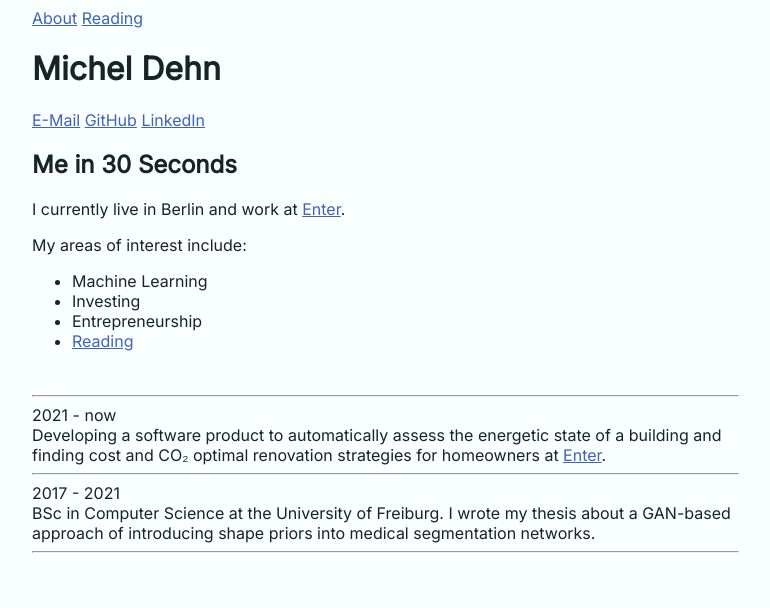
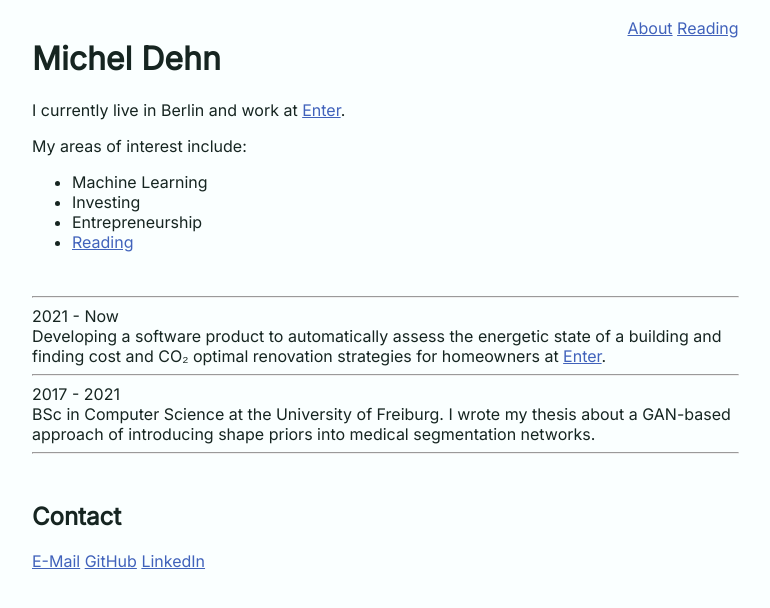
Before and after one commit to micheldehn/website, a plain HTML site: page index.html in a window 1280 px wide. Shown: the whole page, without its empty margins (96-866 px from the left). Drawn offline with Linux system fonts and the light colour scheme.

Commit message:
Change layout

```diff
--- a/index.html
+++ b/index.html
@@ -30,22 +30,16 @@
   </head>
 
   <body>
-    <nav>
+    <nav class="nav">
       <a href="./index.html">About</a>
       <a href="./reading.html">Reading</a>
     </nav>
 
-    <header>
-      <h1>Michel Dehn</h1>
-      <aside>
-        <a href= "mailto:hey@micheldehn.com">E-Mail</a>
-        <a href="https://github.com/micheldehn">GitHub</a>
-        <a href="https://linkedin.com/in/michel-dehn">LinkedIn</a>
-      </aside>
-    </header>
-
-    <h2>Me in 30 Seconds</h2>
-    <p>I currently live in Berlin and work at <a href="https://www.enter.de">Enter</a>.</p>
+    <h1>Michel Dehn</h1>
+    <p>
+      I currently live in Berlin and work at
+      <a href="https://www.enter.de">Enter</a>.
+    </p>
     <p>My areas of interest include:</p>
     <ul>
       <li>Machine Learning</li>
@@ -57,32 +51,23 @@
     <br />
 
     <hr />
-    <div id="history" class="container">
-      <div class="entry row">
-        <div class="timespan">2021 - now</div>
-        <div class="ico">
-          <div class="entry-dot"></div>
-        </div>
-        <div class="desc">
-          Developing a software product to automatically assess the energetic
-          state of a building and finding cost and CO₂ optimal renovation
-          strategies for homeowners at
-          <a href="https://www.enter.de">Enter</a>.
-        </div>
-      </div>
-      <hr />
-      <div class="entry row">
-        <div class="timespan">2017 - 2021</div>
-        <div class="ico">
-          <div class="entry-dot"></div>
-        </div>
-        <div class="desc">
-          BSc in Computer Science at the University of Freiburg. I wrote my
-          thesis about a GAN-based approach of introducing shape priors into
-          medical segmentation networks.
-        </div>
-      </div>
-    </div>
+    <div>2021 - Now</div>
+    Developing a software product to automatically assess the energetic state of
+    a building and finding cost and CO₂ optimal renovation strategies for
+    homeowners at
+    <a href="https://www.enter.de">Enter</a>.
     <hr />
+    <div>2017 - 2021</div>
+    BSc in Computer Science at the University of Freiburg. I wrote my thesis
+    about a GAN-based approach of introducing shape priors into medical
+    segmentation networks.
+    <hr />
+
+    <br />
+
+    <h2>Contact</h2>
+    <a href="mailto:hey@micheldehn.com">E-Mail</a>
+    <a href="https://github.com/micheldehn">GitHub</a>
+    <a href="https://linkedin.com/in/michel-dehn">LinkedIn</a>
   </body>
 </html>
--- a/style.css
+++ b/style.css
@@ -17,3 +17,9 @@ a {
     margin-right: 10%;
   }
 }
+
+.nav {
+  text-align: right;
+  height: 10px;
+  line-height: 40px;
+}
```
Also changed, not shown: reading.html (+3 -10 lines).
